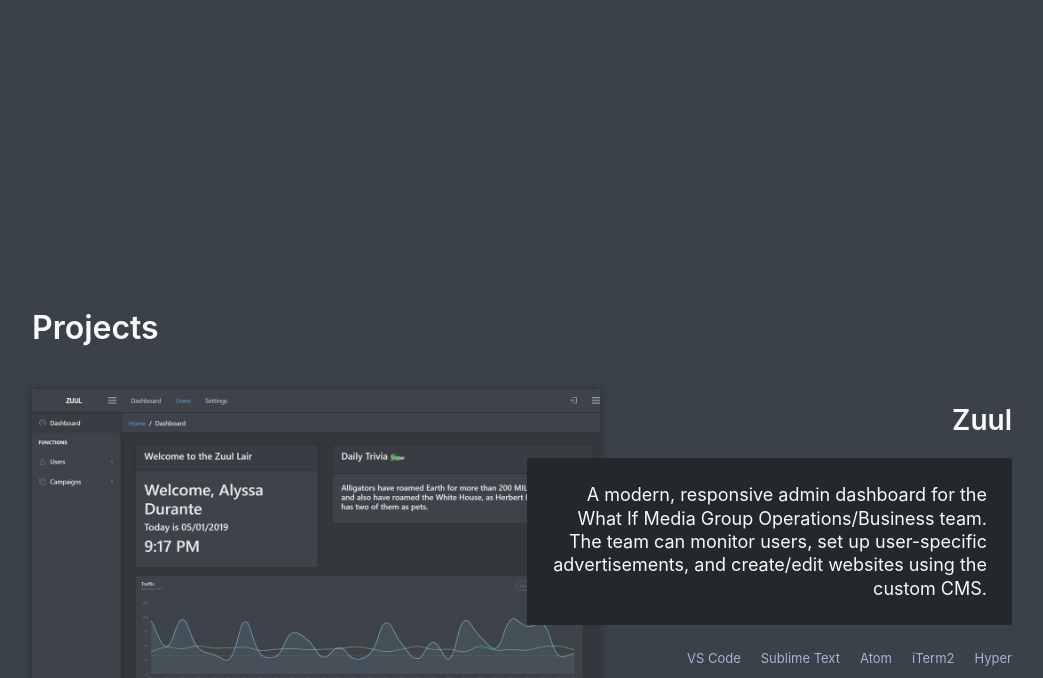
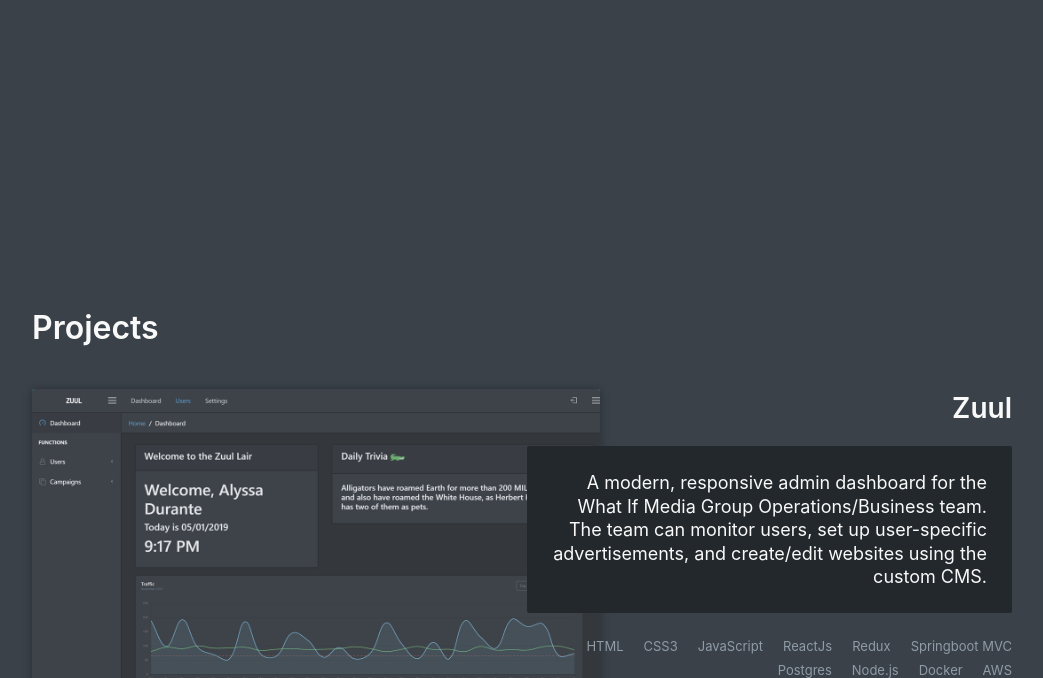
Before and after one commit to lyss-js/digitalresume2, a Gatsby site: page / in a window 1280 px wide. Shown: the part 2037-2715 px from the top of the page, without its empty margins (118-1161 px from the left). Built offline with nearby package versions, Linux system fonts and the light colour scheme; Gatsby itself is replaced by a stand-in of ours; no server answers.

Commit message:
projects

```diff
--- a/src/components/projects.js
+++ b/src/components/projects.js
@@ -64,7 +64,7 @@ const TechList = styled.ul`
   li {
     font-family: ${fonts.SFMono};
     font-size: ${fontSizes.smallish};
-    color: ${colors.lightSlate};
+    color: ${colors.lightGrey};
     margin-right: ${theme.margin};
     margin-bottom: 7px;
     white-space: nowrap;
--- a/src/content/projects/Zuul/index.md
+++ b/src/content/projects/Zuul/index.md
@@ -5,11 +5,16 @@ cover: './zuul.png'
 github: 'https://github.com/bchiang7/halcyon-site'
 external: 'https://halcyon-theme.netlify.com/'
 tech:
-  - VS Code
-  - Sublime Text
-  - Atom
-  - iTerm2
-  - Hyper
+  - HTML
+  - CSS3
+  - JavaScript
+  - ReactJs
+  - Redux
+  - Springboot MVC
+  - Postgres
+  - Node.js
+  - Docker
+  - AWS
 show: 'true'
 ---
 
```
